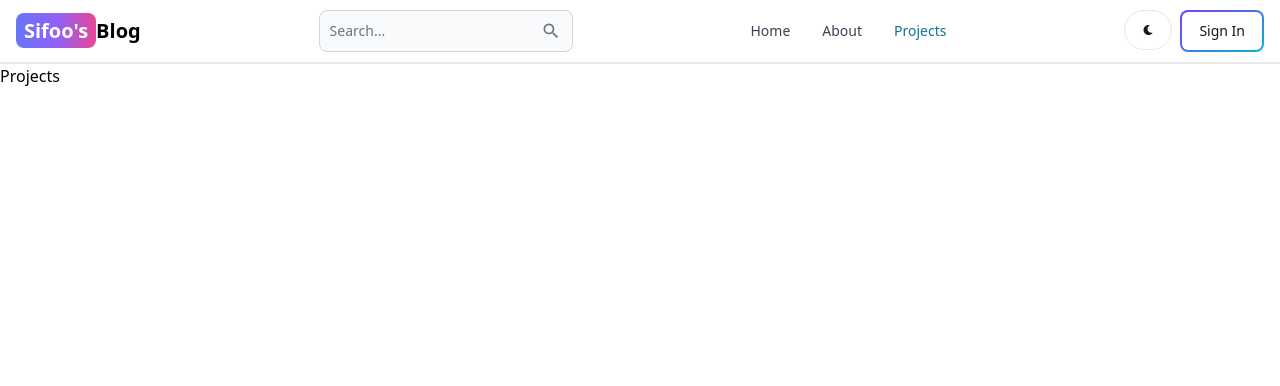
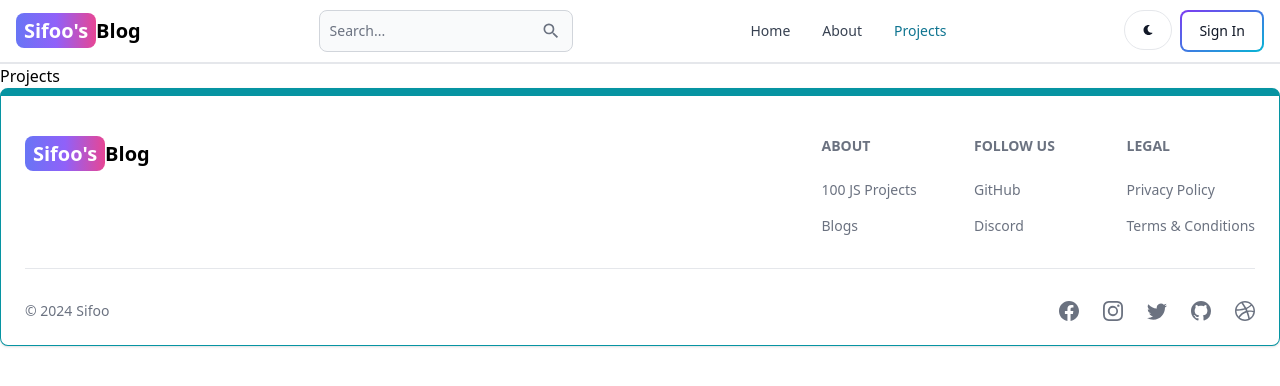
Before and after one commit to PlixelThemes/Mern-blog, a React (Vite) app in the folder client/: page /projects in a window 1280 px wide. Shown: the top 386 px of the page. Built offline with nearby package versions, Linux system fonts and the light colour scheme.

Commit message:
create footer component

```diff
--- a/client/src/App.jsx
+++ b/client/src/App.jsx
@@ -1,6 +1,6 @@
 import {BrowserRouter, Routes, Route} from 'react-router-dom'
 import {Home, About, SignUp, SignIn, Dashboard, Projects } from './Pages/index'
-import {Header} from './Components/index'
+import {Footer, Header} from './Components/index'
 
 
  function App() {
@@ -15,6 +15,7 @@
         <Route path='/dashboard' element={<Dashboard />}/>
         <Route path='/projects' element={<Projects />}/>
       </Routes>
+      <Footer />
     </BrowserRouter>
   )
 }
--- /dev/null
+++ b/client/src/Components/Footer.jsx
@@ -0,0 +1,69 @@
+import { Footer, FooterDivider } from 'flowbite-react'
+import { Link } from 'react-router-dom'
+import {BsDribbble, BsFacebook, BsGithub, BsInstagram, BsTwitter} from 'react-icons/bs'
+
+const FooterCom = () => {
+  return (
+
+    <Footer container className='footer border border-t-8 border-teal-500'>
+        <div className='w-full max-w-7xl mx-auto'>
+            <div className='grid w-full justify-between sm:flex md:grid-cols-1'>
+                <div className='logo mt-5'>
+                <Link to='/' className='self-center whitespace-nowrap text-lg sm:text-xl font-semibold dark:text-white'>
+                    <span className='px-2 py-1 bg-gradient-to-r from-indigo-500 via-purple-500 to-pink-500 rounded-lg text-white'>Sifoo's</span>
+                    Blog
+                </Link>
+                </div>
+                <div className='grid grid-cols-2 gap-8 mt-4 sm:grid-cols-3 sm:gap-6'>
+                    <div>
+                    <Footer.Title title='About' />
+                        <Footer.LinkGroup col>
+                            <Footer.Link href='#' target='_blank' rel='noopener noreferrer'>
+                                100 JS Projects
+                            </Footer.Link>
+                            <Footer.Link href='#' target='_blank' rel='noopener noreferrer'>
+                                Blogs
+                            </Footer.Link>
+                        </Footer.LinkGroup>
+                    </div>
+                    <div>
+                    <Footer.Title title='Follow Us' />
+                        <Footer.LinkGroup col>
+                            <Footer.Link href='#' target='_blank' rel='noopener noreferrer'>
+                                GitHub
+                            </Footer.Link>
+                            <Footer.Link href='#' target='_blank' rel='noopener noreferrer'>
+                               Discord
+                            </Footer.Link>
+                        </Footer.LinkGroup>
+                    </div>
+                    <div>
+                    <Footer.Title title='Legal' />
+                        <Footer.LinkGroup col>
+                            <Footer.Link href='#' target='_blank' rel='noopener noreferrer'>
+                               Privacy Policy
+                            </Footer.Link>
+                            <Footer.Link href='#' target='_blank' rel='noopener noreferrer'>
+                               Terms &amp; Conditions
+                            </Footer.Link>
+                        </Footer.LinkGroup>
+                    </div>
+                </div>
+            </div>
+            <FooterDivider />
+            <div className='w-full sm:flex sm:items-center sm:justify-between'>
+                <Footer.Copyright href='#' by='Sifoo' year={new Date().getFullYear()} />
+                <div className='flex gap-6 sm:mt-0 mt-4 sm:justify-center'>
+                    <Footer.Icon href='#' icon={BsFacebook} />
+                    <Footer.Icon href='#' icon={BsInstagram} />
+                    <Footer.Icon href='#' icon={BsTwitter} />
+                    <Footer.Icon href='#' icon={BsGithub} />
+                    <Footer.Icon href='#' icon={BsDribbble} />
+                </div>
+            </div>
+        </div>
+    </Footer>
+  )
+}
+
+export default FooterCom
--- a/client/src/Components/index.js
+++ b/client/src/Components/index.js
@@ -1 +1,2 @@
 export { default as Header } from "./Header";
+export { default as Footer } from "./Footer";
```
